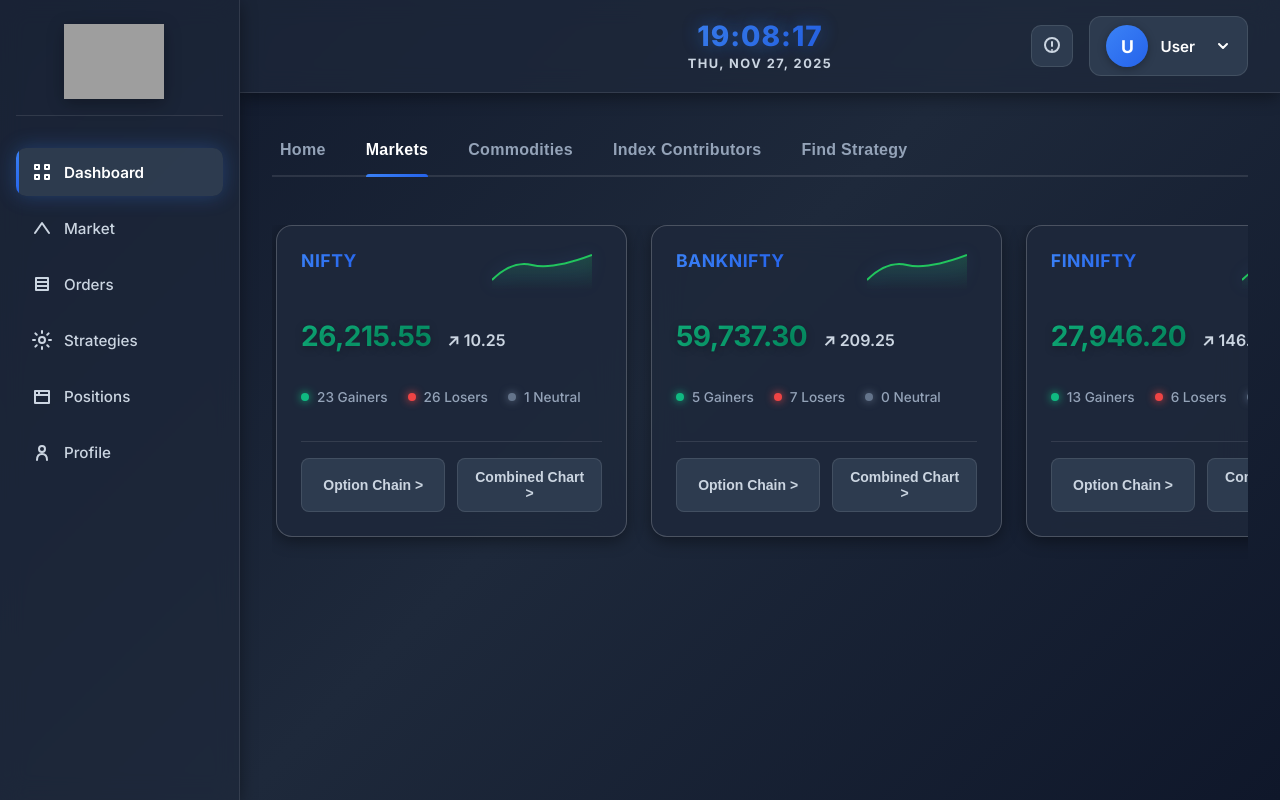
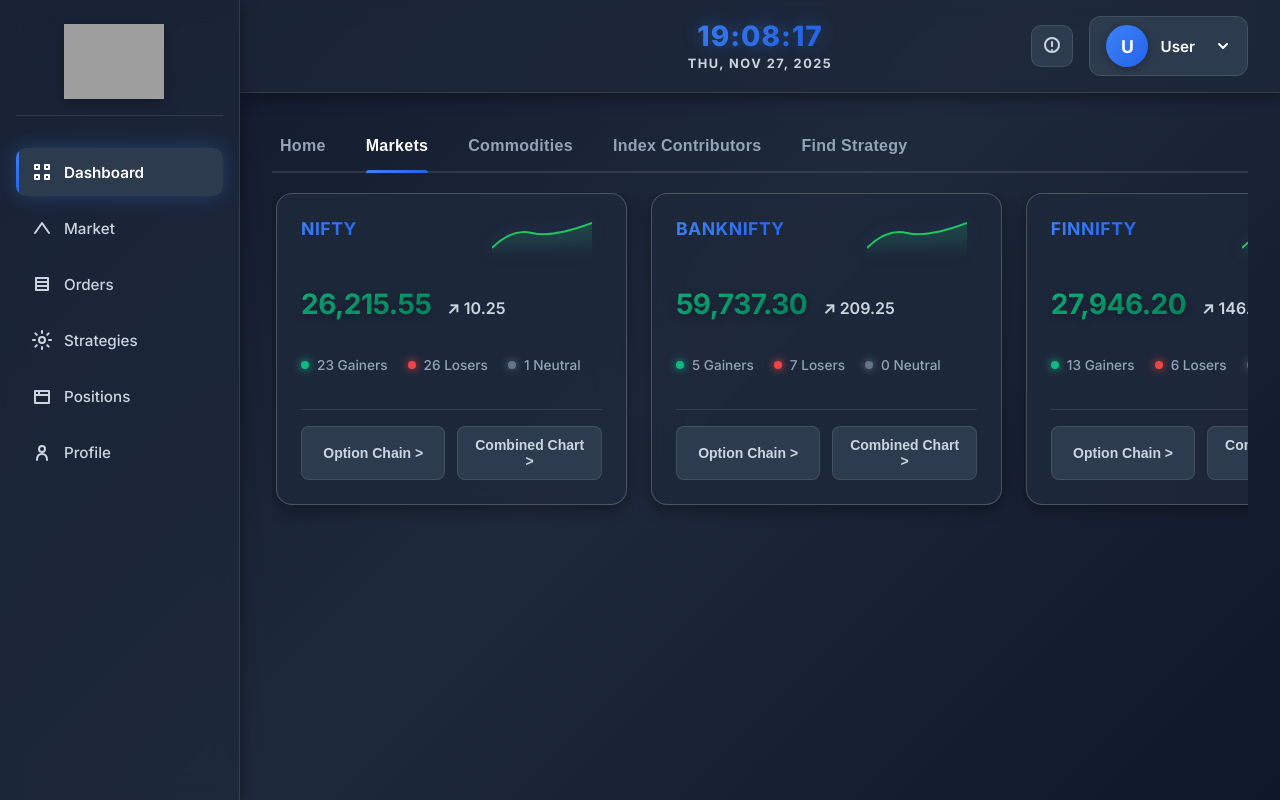
Before and after one commit to PraveenBond/AlgoNova_dev, a React (Vite) app in the folder src/Frontend/: page / in a window 1280 px wide. Built offline with nearby package versions, Linux system fonts and the light colour scheme; no server answers; sample sign-in values are in the browser's storage; grey boxes are pictures that could not be loaded.

Commit message:
ui changes

```diff
--- a/src/Frontend/Pages/DashboardPage.css
+++ b/src/Frontend/Pages/DashboardPage.css
@@ -1,10 +1,10 @@
 .dashboard-page {
-  padding: 2rem;
+  padding: 1.5rem 2rem 2rem;
   background: transparent;
   min-height: 100%;
   display: flex;
   flex-direction: column;
-  gap: 2rem;
+  gap: 1.25rem;
   font-family: 'Inter', sans-serif;
   overflow-x: hidden;
   animation: fadeIn 0.5s ease-out;
@@ -15,8 +15,8 @@
   display: flex;
   gap: 2.5rem;
   border-bottom: 2px solid var(--border-subtle);
-  margin-bottom: 1rem;
-  padding: 0 0.5rem;
+  margin-bottom: 0.25rem;
+  padding: 0.25rem 0.5rem 0;
 }
 
 .nav-tab {
@@ -67,6 +67,7 @@
   scroll-behavior: smooth;
   padding-left: 4px;
   padding-right: 4px;
+  margin-top: -0.25rem;
 }
 
 /* Custom scrollbar for market overview */
```
